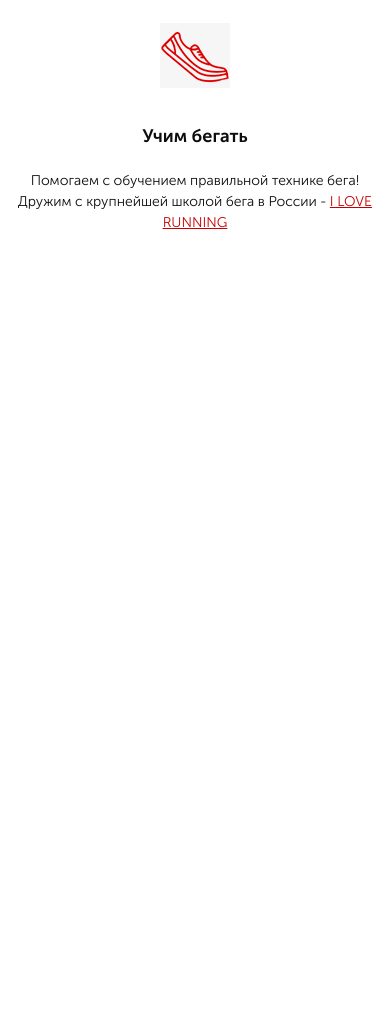
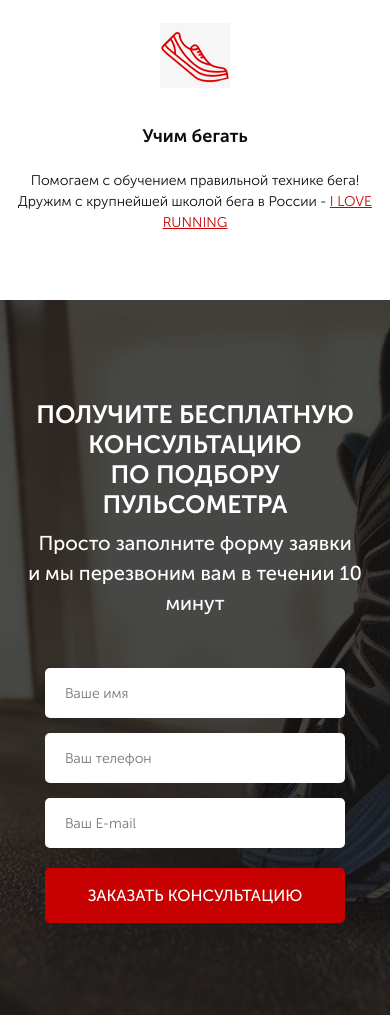
Before and after one commit to Javohir-A/Plus_step_1, a plain HTML site: page index.html in a window 390 px wide. Shown: the part 1283-2298 px from the top of the page. Before the commit the page ends 1583 px from the top, so only its background shows below. Drawn offline with Linux system fonts and the light colour scheme.

Commit message:
add mobile verst

```diff
--- a/index.html
+++ b/index.html
@@ -81,5 +81,23 @@
                 </div>
          </div>
     </div>
+
+    <div class="consultation">
+        <div class="container">
+            <h2 class="title title_left">Получите бесплатную консультацию<br>
+                по подбору пульсометра </h2>
+            <div class="consultation__descr">Просто заполните форму заявки <br>
+                и мы перезвоним вам в течении 10 минут</div>
+            <form action="#" class="feed-form feed-form_mobile">
+                <input required name="name" type="text" value="" placeholder="Ваше имя">
+                <input required name="phone" type="tel" value="" placeholder="Ваш телефон">
+                <input required name="email" type="email" value="" placeholder="Ваш E-mail">
+                <!-- <input type="submit" value="Заказать консультацию" id=""> -->
+                <button class="button button_subbmit">Заказать консультацию</button>
+            </form>
+        </div>
+    </div>
+
+    <script src="js/script.js" ></script>
 </body>
 </html>
--- /dev/null
+++ b/js/script.js
@@ -0,0 +1,38 @@
+/* var name="Javohir";
+
+let numbber = 7;
+const pi =  3.14;
+
+
+numbber = 5;
+
+let leftBorderWidth = 200;
+
+console.log(numbber);
+let ansewr = prompt("Вам есть 18?");
+console.log(ansewr);
+
+ console.log(4-2);
+ let isChecked =true,
+    isClose = false;
+
+console.log (isChecked && isClose);
+
+console.log (isChecked || isClose); */
+
+/* let ansewr = confirm("Вам есть 18?")
+if(ansewr) {
+    console.log("Kiring")
+}else{
+    console.log("CHIQ NAXUY")
+} */
+
+/* for(let i = 1; i < 8; i++ ){
+    console.log(i);
+}
+ */
+function logging(a, b){
+    console.log(a + b)
+}
+
+logging(5, 8);
--- a/sass/base/_media.scss
+++ b/sass/base/_media.scss
@@ -29,9 +29,9 @@
         &__logo{
             margin-top: 20px;
         }
-        &__phone{
+      /*   &__phone{
 
-        }
+        } */
     }
     .promo{
         background: url(../../img/main_bg.png) -600px center/cover no-repeat;
@@ -78,4 +78,25 @@
 
 
     }
+    .consultation{
+    .title_left{
+        font-size: 25px;
+        text-align: center;
+    }
+    &__descr{
+        font-size: 20px;
+        text-align: center;
+    }
+    }
+    .feed-form_mobile{
+
+        .input{
+            width: 90%;
+            &:nth-child(3){
+                margin-bottom: 50px;
+            }
+        }
+        margin: 50px auto 0 auto
+
+    }
 }
--- a/sass/blocks/_advantages.scss
+++ b/sass/blocks/_advantages.scss
@@ -15,7 +15,6 @@
 
     }
     &__item{
-        width: 277px;
         color: #0D0D0D;
         img{
             display: block;
--- a/sass/blocks/_buttons.scss
+++ b/sass/blocks/_buttons.scss
@@ -15,5 +15,10 @@
         font-size: 16px;
         margin-top: 67px;
     }
+    &_subbmit{
+        width: 100%;
+        height: 55px;
+        font-size: 16px;
+    }
 
 }
--- /dev/null
+++ b/sass/blocks/_consultation.scss
@@ -0,0 +1,11 @@
+.consultation{
+    min-height: 680px;
+    padding: 100px 0 92px 0;
+    background: url(../../img/Consulting_bg2.png) center (center/cover) no-repeat;
+    &__descr{
+        color: #fff;
+        font-size: 20px;
+        font-weight: 500;
+    }
+
+}
--- /dev/null
+++ b/sass/blocks/_forms.scss
@@ -0,0 +1,21 @@
+
+.feed-form{
+    margin-top: 36px;
+    display: flex;
+    flex-direction: column;
+    max-width: 300px;
+    input{
+        height: 50px;
+        border-radius: 5px;
+        background-color: #fff;
+        margin-bottom: 15px;
+        padding: 0 20px;
+        font-weight: 300;
+        font-size: 14px;
+        color: #4b4b4b;
+        &:nth-child(3){
+            margin-bottom: 20px;
+        }
+        border: none;
+    }
+}
--- /dev/null
+++ b/sass/blocks/_titles.scss
@@ -0,0 +1,11 @@
+.title{
+    color: #fff;
+    font-size: 30px;
+    font-weight: 700;
+    text-align: center;
+    text-transform: uppercase;
+    &_left{
+        font-size: 36px;
+        text-align: start;
+    }
+}
--- a/sass/style.scss
+++ b/sass/style.scss
@@ -6,8 +6,12 @@
     max-width: 950px;
     margin: 0 auto;
 }
+
 @import 'blocks/promo';
 @import 'blocks/header';
 @import 'blocks/buttons';
 @import 'blocks/advantages';
+@import 'blocks/forms';
+@import 'blocks/consultation';
+@import 'blocks/titles';
 @import 'base/media';
```
Also changed, not shown: css/style.css, css/style.min.css, img/Consulting_bg2.png (added), 1 other file.
